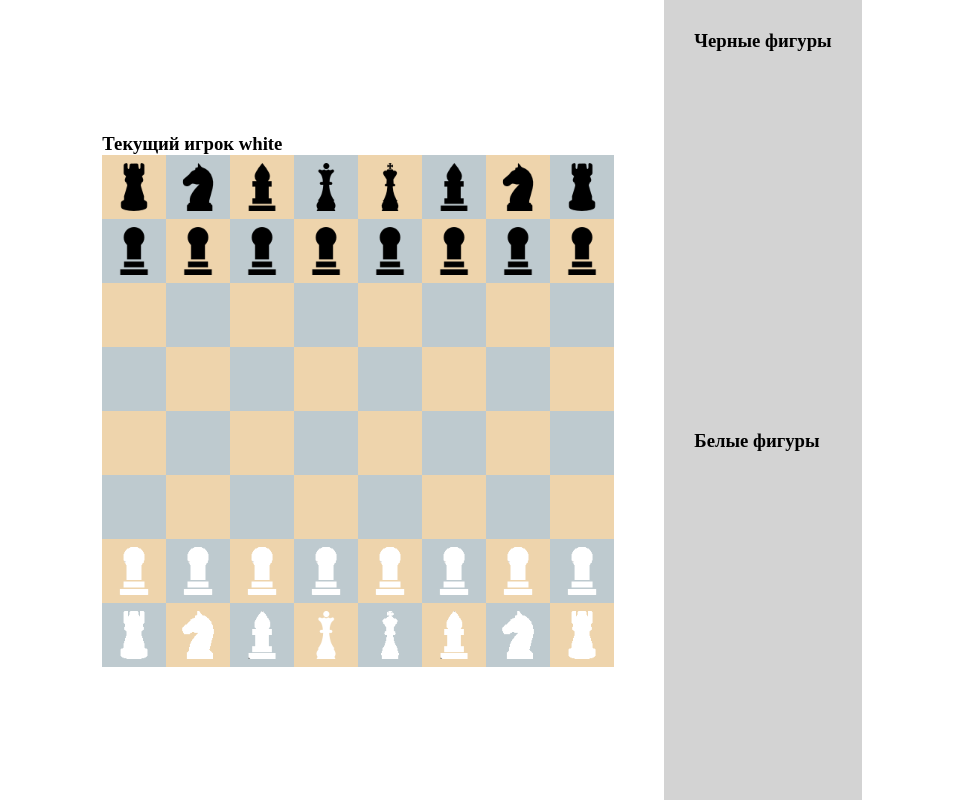
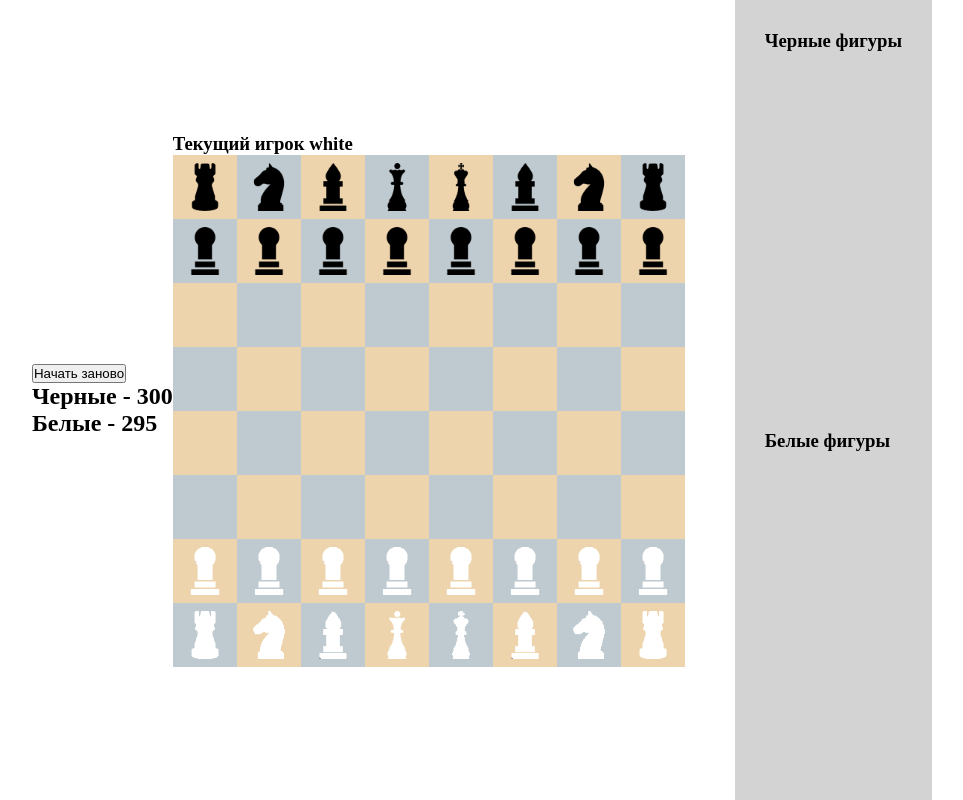
Before and after one commit to galikeev/chess-game, a React (Create React App) app: page / in a window 1280 px wide. Shown: the whole page, without its empty margins (158-1121 px from the left). Built offline with nearby package versions, Linux system fonts and the light colour scheme.

Commit message:
added a countdown timer

```diff
--- a/src/App.tsx
+++ b/src/App.tsx
@@ -1,6 +1,7 @@
 import { useEffect, useState } from "react";
 import BoardComponent from "./components/boardComponent/BoardComponent";
 import LostFigures from "./components/lostFigures/LostFigures";
+import Timer from "./components/timer/Timer";
 import { Board } from "./models/Board";
 import { Colors } from "./models/Colors";
 import { Player } from "./models/Player";
@@ -9,9 +10,9 @@ import { Player } from "./models/Player";
 const App = () => {
 
 	const [board, setBoard] = useState(new Board());
-	const [whitePlayer, setWhitePlayer] = useState(new Player(Colors.WHITE));
-	const [blackPlayer, setBlackPlayer] = useState(new Player(Colors.BLACK));
 	const [currentPlayer, setCurrentPlayer] = useState <Player | null>(null);
+	const whitePlayer = new Player(Colors.WHITE);
+	const blackPlayer = new Player(Colors.BLACK);
 
 	useEffect(() => {
 		restart();
@@ -22,6 +23,7 @@ const App = () => {
 		const newBoard = new Board();
 		newBoard.initCells();
 		newBoard.addFigures();
+		setCurrentPlayer(whitePlayer);
 		setBoard(newBoard);
 	}
 
@@ -31,6 +33,10 @@ const App = () => {
 
 	return (
 		<div className="app">
+			<Timer
+				restart={restart}
+				currentPlayer={currentPlayer}
+			/>
 			<BoardComponent
 				board={board}
 				setBoard={setBoard}
--- /dev/null
+++ b/src/components/timer/Timer.tsx
@@ -0,0 +1,53 @@
+import { FC, useEffect, useRef, useState } from "react";
+import { Colors } from "../../models/Colors";
+import { Player } from "../../models/Player";
+
+interface TimerProps {
+    currentPlayer: Player | null;
+    restart: () => void;
+}
+
+const Timer: FC<TimerProps> = ({currentPlayer, restart}) => {
+
+    const [blackTime, setBlackTime] = useState(300);
+    const [whiteTime, setWhiteTime] = useState(300);
+    const timer = useRef<null | ReturnType<typeof setInterval>>(null);
+
+    useEffect(() => {
+        startTimer();
+    }, [currentPlayer])
+
+    const startTimer = () => {
+        if (timer.current) {
+            clearInterval(timer.current);
+        }
+        const callback = currentPlayer?.color === Colors.WHITE ? decrementWhiteTimer : decrementBlackTimer;
+        timer.current = setInterval(callback, 1000)
+    }
+
+    const decrementBlackTimer = () => {
+        setBlackTime(prev => prev -1);
+    }
+
+    const decrementWhiteTimer = () => {
+        setWhiteTime(prev => prev -1);
+    }
+
+    const handleRestart = () => {
+        setBlackTime(300);
+        setWhiteTime(300);
+        restart();
+    }
+
+    return (
+        <div>
+            <div>
+                <button onClick={handleRestart}>Начать заново</button>
+            </div>
+            <h2>Черные - {blackTime}</h2>
+            <h2>Белые - {whiteTime}</h2>
+        </div>
+    );
+};
+
+export default Timer;
```
